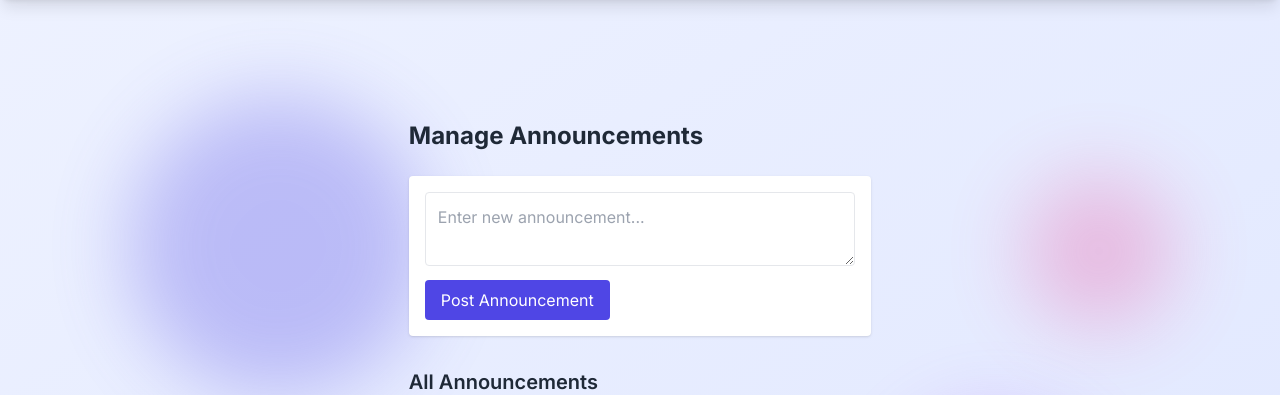
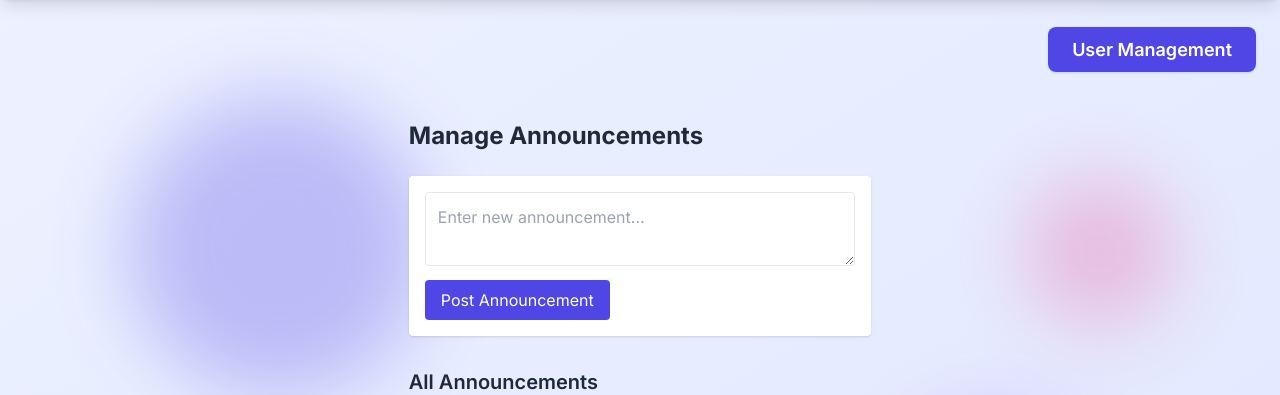
Before and after one commit to abdullaharshado99/Resume-Gap-Analyzer, a Flask app: page /admin in a window 1280 px wide. Shown: the part 64-459 px from the top of the page. Run offline with Flask 3, Linux system fonts and the light colour scheme; some libraries are stand-ins or nearby versions.

Commit message:
created user mangment button on the ui.

```diff
--- a/templates/admin_dashboard.html
+++ b/templates/admin_dashboard.html
@@ -144,6 +144,12 @@
     </div>
   </header>
 
+  <div class="absolute top-[100px] right-6">
+    <a href="/user-management" class="bg-indigo-600 text-white px-6 py-3 rounded-lg text-lg font-semibold shadow hover:bg-indigo-700 transition">
+      User Management
+    </a>
+  </div>
+
   <!-- Main Content -->
   <main class="max-w-3xl mx-auto z-10 relative">
     <h1 class="text-2xl font-bold mb-6 text-gray-800">Manage Announcements</h1>
```
